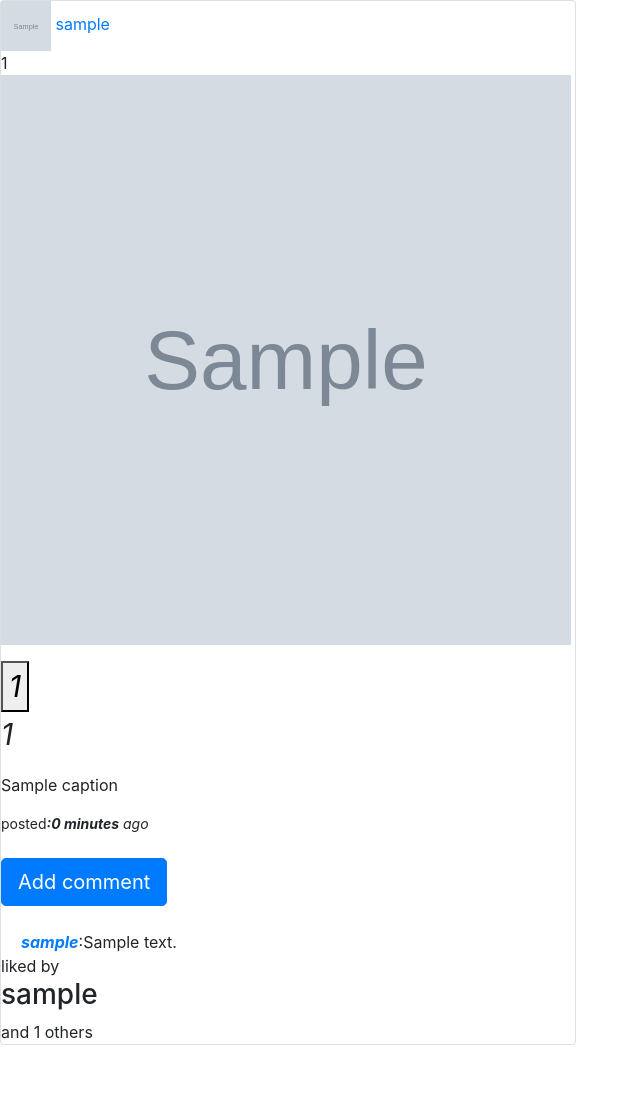
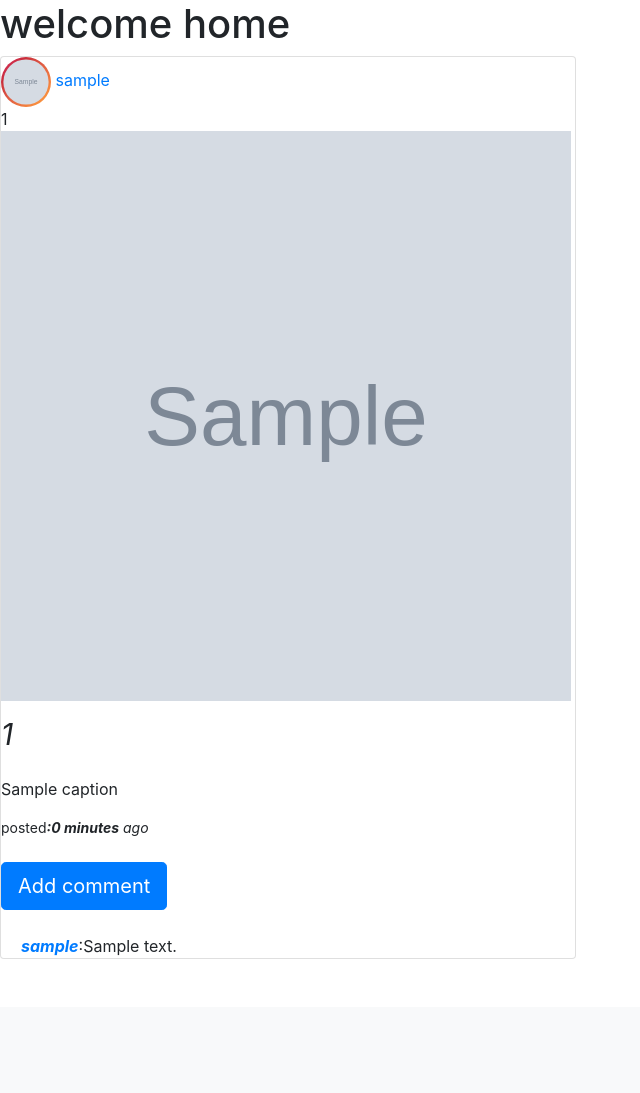
Before and after one commit to silver230/Instachat, a Django app: template chat/templates/index.html in a window 1280 px wide. Shown: the part 56-1149 px from the top of the page, without its empty margins (0-640 px from the left). After the commit the page ends 1015 px from the top, so only its background shows below. Run offline with Django 3.2, Linux system fonts and the light colour scheme; the template is opened without the code that fills it: most values are stand-ins (such as "Sample title", 1, 10 or a date in 2020); grey boxes marked "Sample" are stand-in pictures; some libraries are stand-ins or nearby versions.

Commit message:
displaying comments

```diff
--- a/chat/templates/index.html
+++ b/chat/templates/index.html
@@ -1,6 +1,12 @@
 {% extends 'base.html' %}
 {% load bootstrap4 %}
 {% block content %}
+  <meta charset="utf-8">
+  <meta name="viewport" content="width=device-width, initial-scale=1">
+</head>
+<body>
+
+<h1>welcome home</h1>
 
 <div class="row">
 
@@ -13,31 +19,22 @@
 
             {% if post.profile.profimage %}
             <a href='/prof/{{post.user.id}}/'>
-                <img id="prof" style="" src="{{post.profile.profimage.url}}" width="50" height="50" alt="Card image cap">
+                <img id='prof' style="border-radius: 50% ; padding: 0.15rem;  width: 50px; background: linear-gradient(to right bottom, #d82c66, #c92e3b, #e15e43, #f3813f, #ffa63e);" class=" img-circle" src="{{post.profile.profimage.url}}" width="100" height="50" alt="Card image cap ">
                 {{post.user.username}}</a>
                 {{post.id}}
             {% else %}
             <a href='/prof/{{post.user.id}}/'>
-                <img id="prof" style=""  width="50" height="50" src="https://www.w3schools.com/howto/img_avatar.png">
+                <!-- <img id="prof" style="border-radius: 50% ; padding: 0.15rem;  width: 50px; background: linear-gradient(to right bottom, #d82c66, #c92e3b, #e15e43, #f3813f, #ffa63e);" class=" img-circle"  width="50" height="50" src="https://www.w3schools.com/howto/img_avatar.png"> -->
                 {{post.user.username}}</a>
 
             {% endif %}
 
 
-                <a href="/one/{{post.id}}">
+                <a href="/post/{{post.id}}">
             <img src="{{post.image.url}}" style="text-align: center;" alt="" width="570px" height="570px">
         </a>
             <p style="font-size:40px">
-                <form action="/like/{{post.id}}" method="post" enctype="multipart/form-data">
-                {%csrf_token%}
 
-                {% bootstrap_form like %}
-                <button type='submit'>
-                        <i class="fa fa-heart" type='submit' style="font-size:30px;">{{post.likes.all|length}}</i>
-
-                </button>
-
-            </form>
                  <i class="fa fa-comment"
                     style="font-size:30px;"> {{post.comments.all|length}}</i></p>
             <p class="card-text">{{post.caption}}</p>
@@ -50,13 +47,7 @@
                 {% bootstrap_form comm %}
                 <input type="submit" class="btn btn-primary btn-lg" value="Add comment">
             </form>
-            <form action="/like/{{post.id}}" method="post" enctype="multipart/form-data">
-                {%csrf_token%}
 
-                {% bootstrap_form like %}
-
-
-            </form>
             <div style='margin-left: 20px;' >
               <br>
             {% for comment in post.comments.all %}
@@ -64,9 +55,7 @@
             <br>
             {% endfor %}
         </div>
-            {% for likes in post.likes.all %}
-            liked by <h3>{{likes.user.username}}</h3> and {{likes.user|length}} others
-            {% endfor %}
+
 
 
 
@@ -77,14 +66,4 @@
 
         {% endfor %}
     </div>
-</div>
-
-{%endblock%}
-
-<script>
-    $(document).ready(function () {
-        $("#comm").click(function () {
-            alert("This is a paragraph.");
-        });
-    });
-</script>
+{% endblock %}
```
